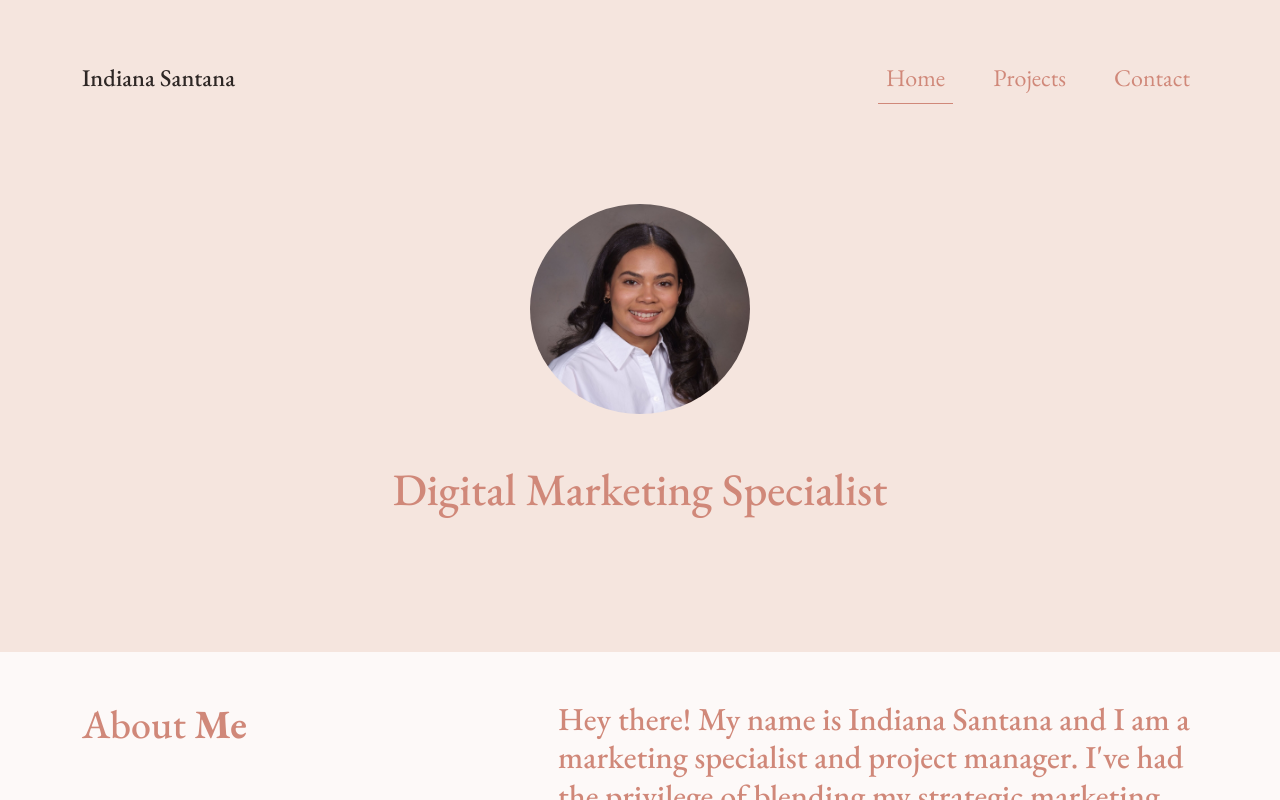
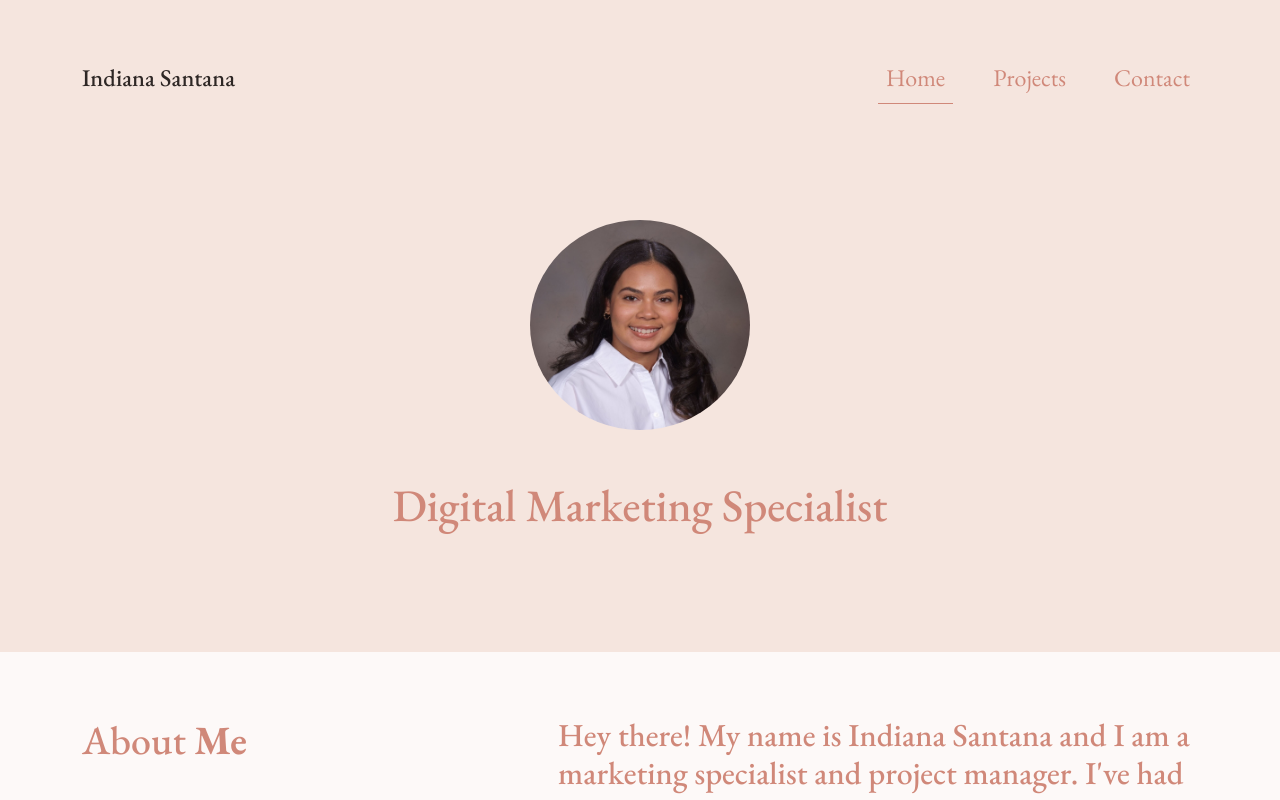
Before and after one commit to IndianaSantana1/marketing-portfolio, a React (Create React App) app: page / in a window 1280 px wide. Shown: the top 800 px of the page. Built offline with nearby package versions, Linux system fonts and the light colour scheme.

Commit message:
fix padding

```diff
--- a/src/App.css
+++ b/src/App.css
@@ -43,6 +43,6 @@ h1 {
 
 @media screen and (min-width: 75rem) {
     .section {
-        padding: 3rem 0;
+        padding: 4rem 0;
     }
 }
--- a/src/components/styles/Hero.css
+++ b/src/components/styles/Hero.css
@@ -6,7 +6,7 @@
   flex-direction: column;
   align-items: center;
   gap: 3rem;
-  padding-bottom: 5rem;
+  padding-bottom: 3rem;
 }
 .profile-img {
   width: 220px;
```
